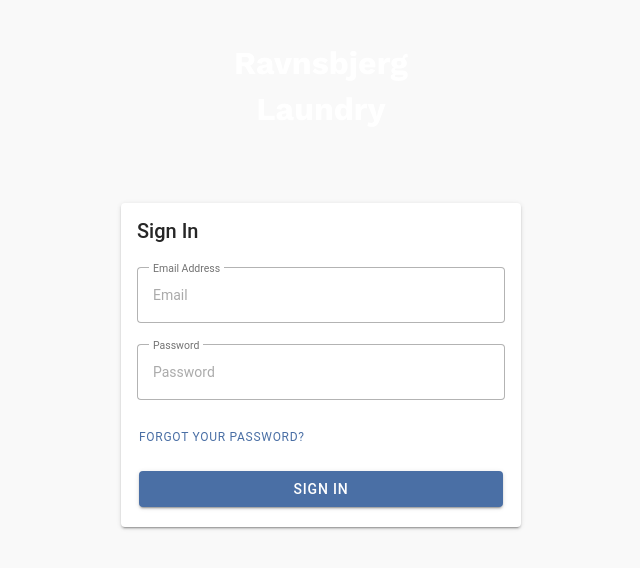
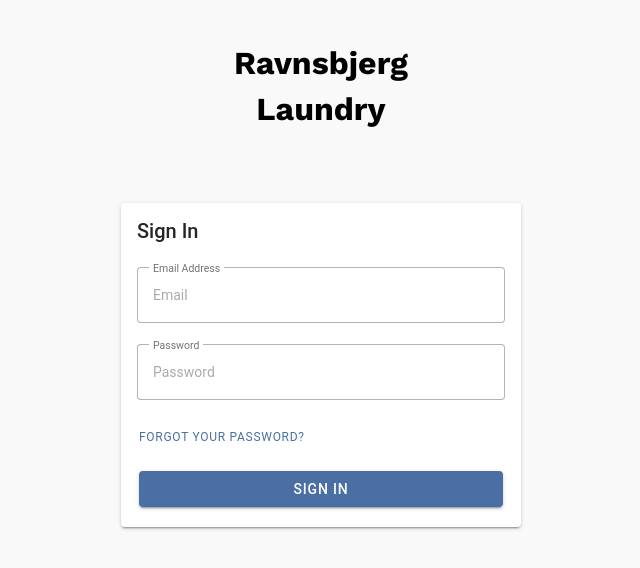
Before and after one commit to PapaniaP/laundry, a React (Vite) app: page / in a window 1280 px wide. Shown: the top 568 px of the page, without its empty margins (319-959 px from the left). Built offline with nearby package versions, Linux system fonts and the light colour scheme; no server answers.

Commit message:
Update SignInPage.css

```diff
--- a/src/pages/SignInPage.css
+++ b/src/pages/SignInPage.css
@@ -23,7 +23,7 @@
 }
 
 .app-header h1 {
-	color: var(--ion-color-primary-contrast);
+	color: var(--ion-text-color);
 	font-family: "Work Sans", sans-serif;
 	font-size: 2em;
 	margin: 8px;
```
